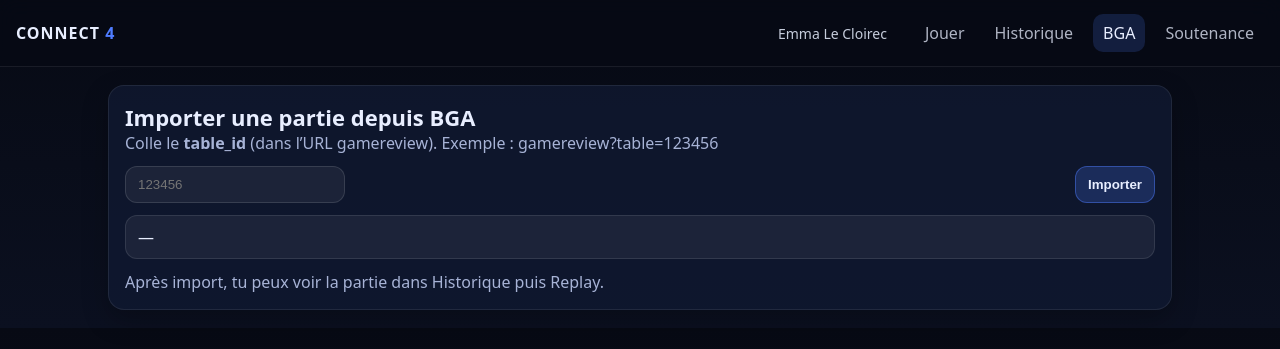
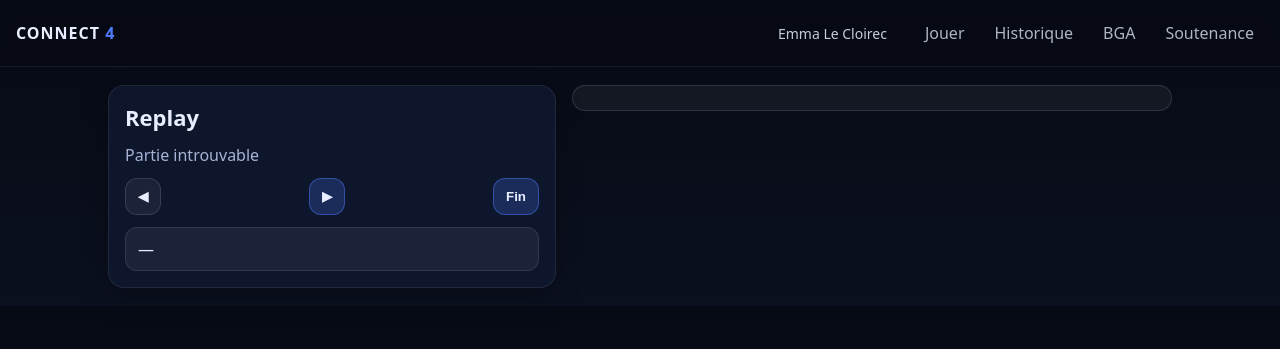
Before and after one commit to emmalclrc1/Connect4, a FastAPI app: page /replay/1 in a window 1280 px wide. Shown: the top 349 px of the page. Run offline with FastAPI, Linux system fonts and the light colour scheme; data that the repository does not hold is empty.

Commit message:
Fix: correct replay.html template

```diff
--- a/web/templates/replay.html
+++ b/web/templates/replay.html
@@ -3,9 +3,9 @@
 <head>
   <meta charset="utf-8" />
   <meta name="viewport" content="width=device-width,initial-scale=1.0" />
-  <title>Connect4 — Import BGA</title>
+  <title>Connect4 — Replay</title>
   <link rel="icon" href="data:,">
-  <link rel="stylesheet" href="/static/style.css?v=20260302">
+  <link rel="stylesheet" href="/static/style.css?v=20260304">
 </head>
 <body>
 <header class="topbar">
@@ -14,26 +14,30 @@
   <nav class="tabs">
     <a class="tab" href="/play">Jouer</a>
     <a class="tab" href="/history">Historique</a>
-    <a class="tab active" href="/bga">BGA</a>
+    <a class="tab" href="/bga">BGA</a>
     <a class="tab" href="/about">Soutenance</a>
   </nav>
 </header>
 
-<main class="page">
+<main class="page grid2">
   <section class="card">
-    <h1>Importer une partie depuis BGA</h1>
-    <div class="muted">Colle le <b>table_id</b> (dans l’URL gamereview). Exemple : gamereview?table=123456</div>
+    <h1>Replay</h1>
+    <div id="meta" class="muted mt">—</div>
 
     <div class="row mt">
-      <input id="tableId" class="inp" placeholder="123456" />
-      <button id="importBtn" class="btn">Importer</button>
+      <button id="prevBtn" class="btn secondary">◀</button>
+      <button id="nextBtn" class="btn">▶</button>
+      <button id="endBtn" class="btn">Fin</button>
     </div>
 
-    <div id="importStatus" class="mt statusLine">—</div>
-    <div class="mt muted">Après import, tu peux voir la partie dans Historique puis Replay.</div>
+    <div id="stepInfo" class="mt statusLine">—</div>
+  </section>
+
+  <section class="boardArea">
+    <div class="board"><div id="grid"></div></div>
   </section>
 </main>
 
-<script src="/static/bga.js?v=20260302" defer></script>
+<script src="/static/replay.js?v=20260304" defer></script>
 </body>
 </html>
```
